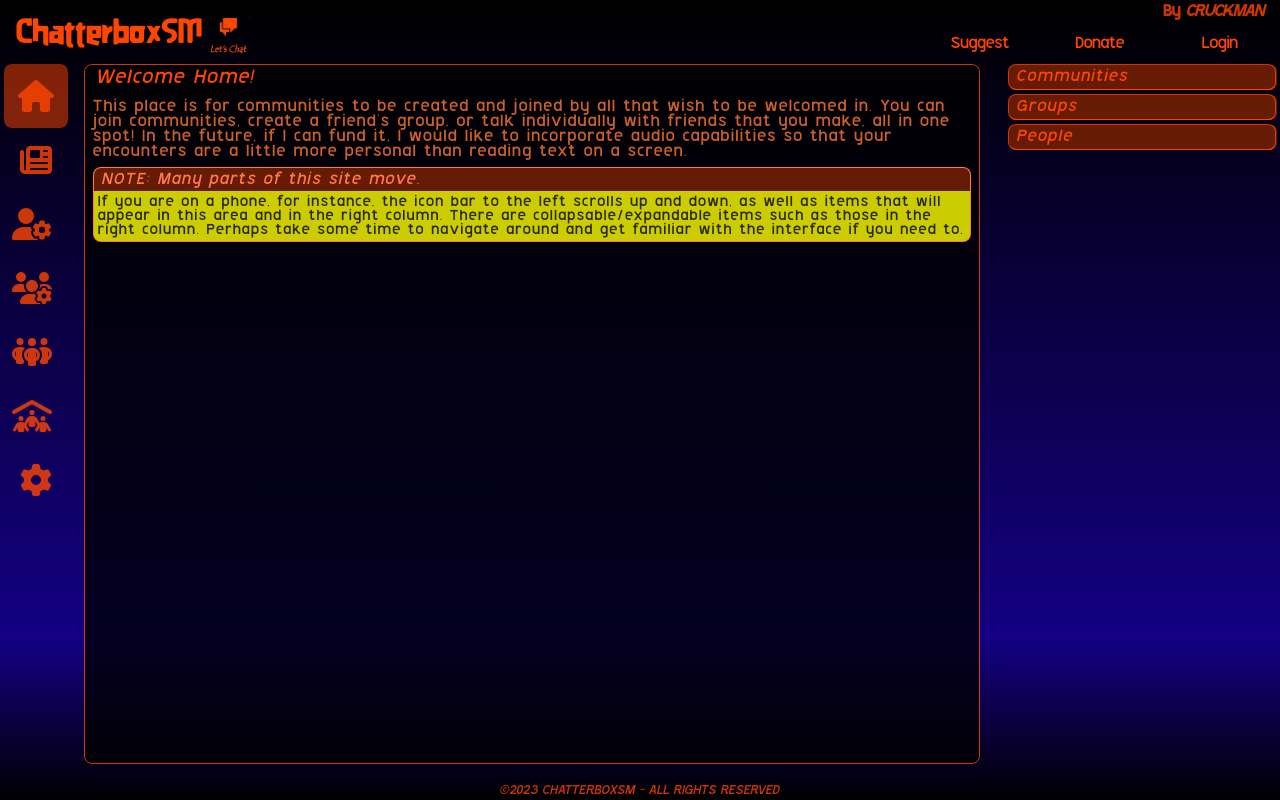
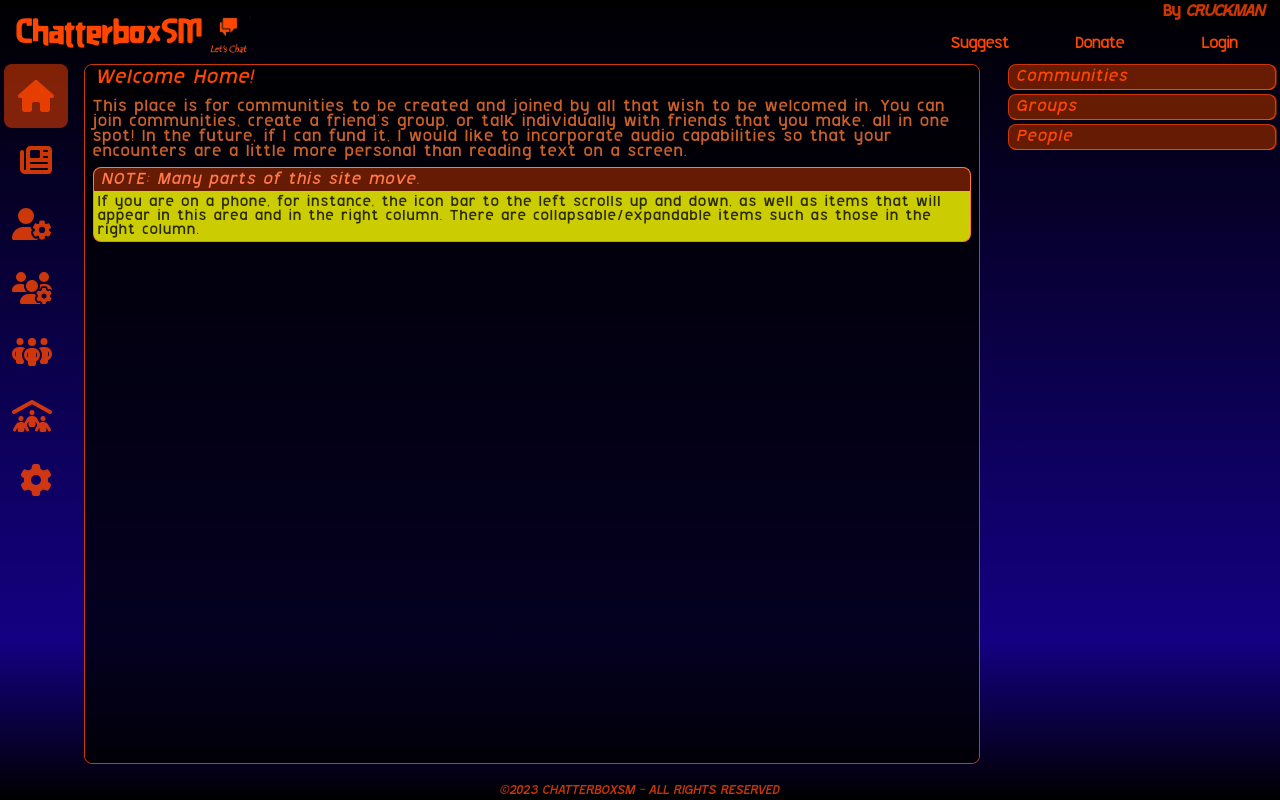
Before and after one commit to cruckman900/challenger_demo, a React (Create React App) app: page / in a window 1280 px wide. Built offline with nearby package versions, Linux system fonts and the light colour scheme.

Commit message:
shortened the note on home

```diff
--- a/src/Main/Pages/Home/home.js
+++ b/src/Main/Pages/Home/home.js
@@ -14,7 +14,6 @@ export default function home() {
                 <Note headerText="NOTE: Many parts of this site move.">
                     If you are on a phone, for instance, the icon bar to the left scrolls up and down, as well as items that
                     will appear in this area and in the right column.  There are collapsable/expandable items such as those in the right column.
-                    Perhaps take some time to navigate around and get familiar with the interface if you need to.
                 </Note>
             </DefaultPage>
         </Fragment>
```
